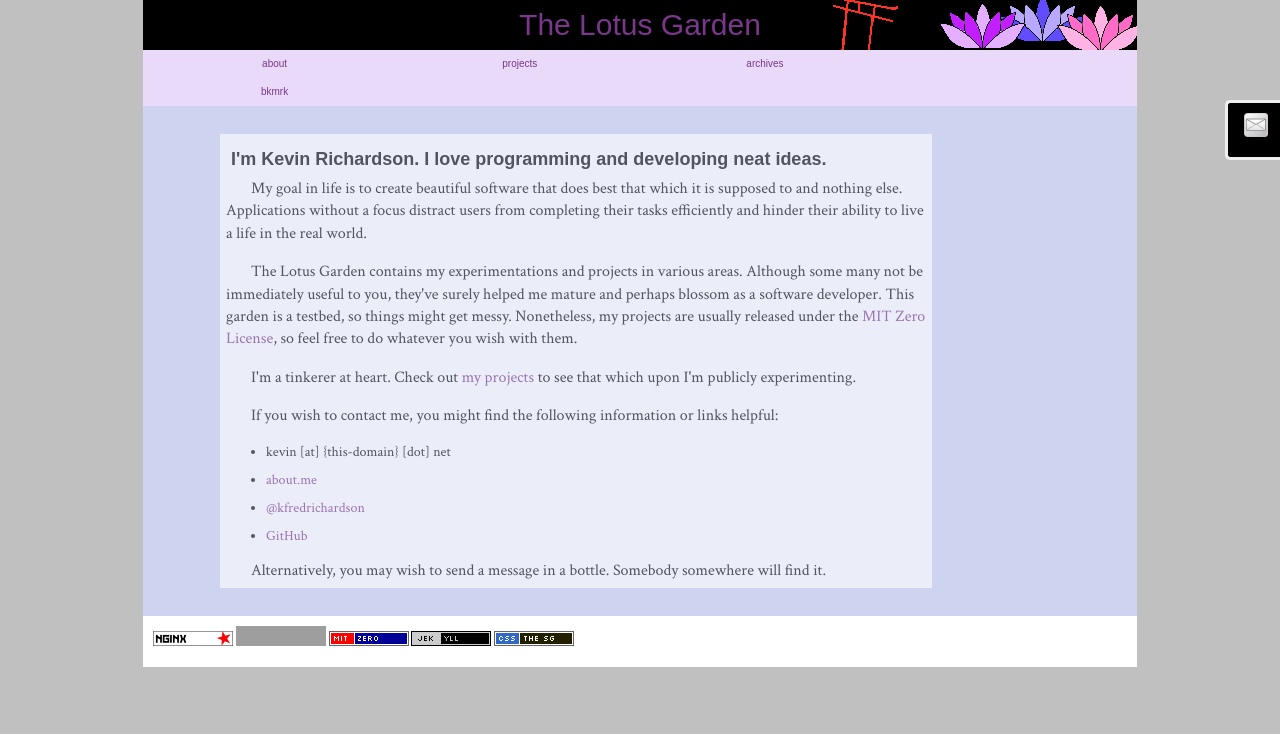
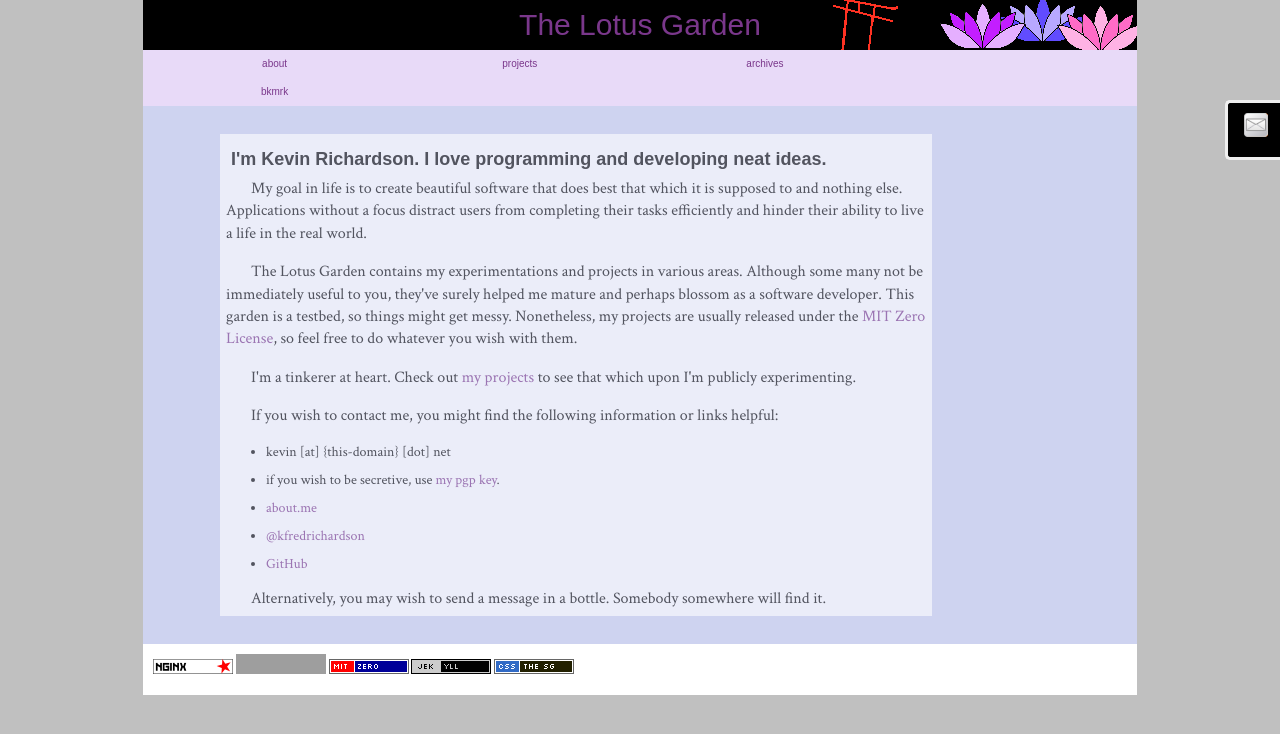
Before and after one commit to kfr2/lotusgarden, a Jekyll site: the page built from about.html, in a window 1280 px wide. Shown: the top 734 px of the page. Built offline with Jekyll 4.4.1, drawn with Linux system fonts in a browser that asks for light colours; some web fonts are replaced; grey boxes are pictures that could not be loaded.

Commit message:
modified link to about page

```diff
--- a/_layouts/default.html
+++ b/_layouts/default.html
@@ -1,6 +1,6 @@
 <!DOCTYPE html>
 <html lang="en">
-<head profile="http://gmpg.org/xfn/11">
+<head>
 	<meta http-equiv="content-language" content="en" />
 	<meta http-equiv="content-type" content="text/html; charset=utf-8" />
 	<meta name="author" content="Kevin Richardson" />
@@ -59,7 +59,7 @@
 
 		<li class="iconOnly"><a href="http://www.twitter.com/kfredrichardson" title="@kfredrichardson on twitter"><img src="/images/blank.png" height="24" width="24" style="background: transparent url(/images/twitter.png) no-repeat;padding:0;margin:0;height:24px;width:24px;" alt="www.twitter.com/kfredrichardson"><span class="head">@kfredrichardson on twitter</span></a></li>
 
-		<li class="iconOnly"><a href="http://about.me/krichardson" title="email on about.me"><img src="/images/blank.png" height="24" width="24" style="background: transparent url(images/email.png) no-repeat;padding:0;margin:0;height:24px;width:24px;" alt="email on about.me"><span class="head">about.me/krichardson</span></a></li>
+		<li class="iconOnly"><a href="/about.html" title="email and other contact information"><img src="/images/blank.png" height="24" width="24" style="background: transparent url(images/email.png) no-repeat;padding:0;margin:0;height:24px;width:24px;" alt="email and other contact information"><span class="head">about me</span></a></li>
 	</ul>
 </div>
 </body>
--- a/about.html
+++ b/about.html
@@ -22,6 +22,7 @@ category: about
 
 <ul>
 <li>kevin [at] {this-domain} [dot] net</li>
+<li>if you wish to be secretive, use <a href="/files/kevin.pub.key" title="pgp key">my pgp key</a>.</li>
 <li><a href="http://about.me/krichardson" title="about.me">about.me</a></li>
 <li><a href="http://twitter.com/kfredrichardson" title="twitter">@kfredrichardson</a></li>
 <li><a href="https://github.com/kfredrichardson" title="GitHub Repositories">GitHub</a></li>
```
Also changed, not shown: 1 other file.
